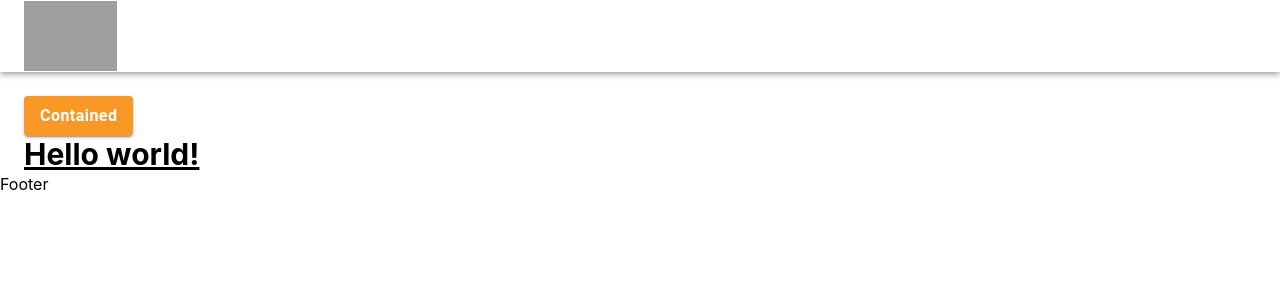
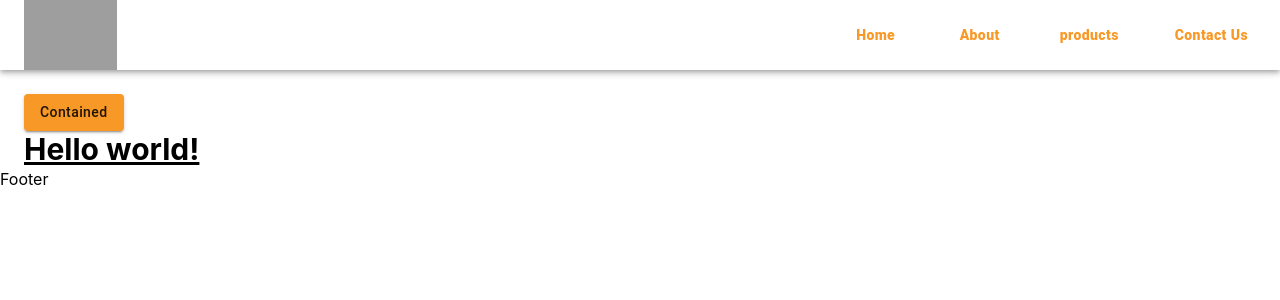
Before and after one commit to praveensumathi/aditya-fireworks, a React (Vite) app: page / in a window 1280 px wide. Shown: the top 300 px of the page. Built offline with nearby package versions, Linux system fonts and the light colour scheme; grey boxes are pictures that could not be loaded.

Commit message:
added basic setup

```diff
--- a/src/theme.js
+++ b/src/theme.js
@@ -30,9 +30,6 @@ export const theme = createTheme({
       styleOverrides: {
         root: {
           textTransform: "none",
-          color: "white",
-          fontWeight: 600,
-          fontSize: "medium",
         },
       },
     },
```
